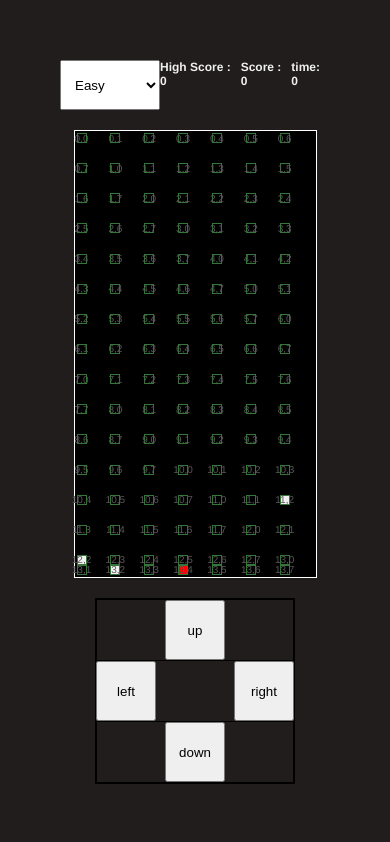
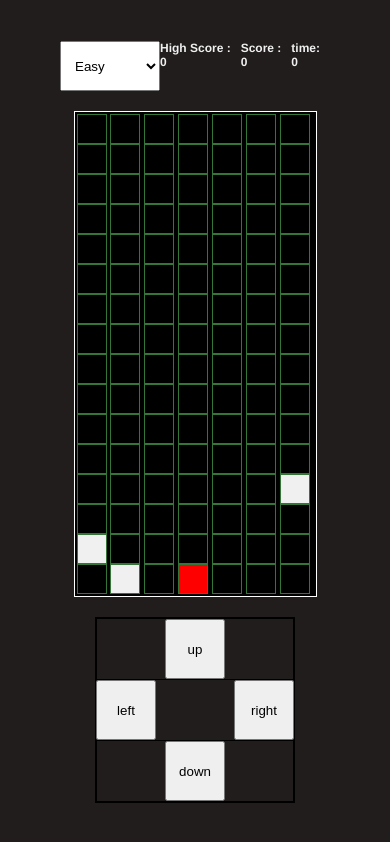
Before and after one commit to rohit98321/Snake_Game, a plain HTML site: page index.html in a window 390 px wide. Drawn offline with Linux system fonts and the light colour scheme.

Commit message:
nes commit

```diff
--- a/Style.css
+++ b/Style.css
@@ -121,15 +121,10 @@ button{
         display: block;
     }
 
-    .board .block{
-        width: 10px;
-        height: 10px;
-        font-size: 10px;
-        display: flex;
-        justify-content: center;
-        align-items: center;
-        color: #595757;
-       border: .5px solid rgb(52, 118, 55);
+ .block{
+        width: 20px;
+        height: 20px;
+
     }
 }
 
--- a/app.js
+++ b/app.js
@@ -44,7 +44,7 @@ for (let row = 0; row < rows; row++) {
   for (let col = 0; col < cols; col++) {
     const block =document.createElement('div');
     block.classList.add("block");
-    block.innerHTML=`${row},${col}`
+    // block.innerHTML=`${row},${col}`
     board.appendChild(block)
     blocks[`${row}-${col}`] = block;
   }
```
